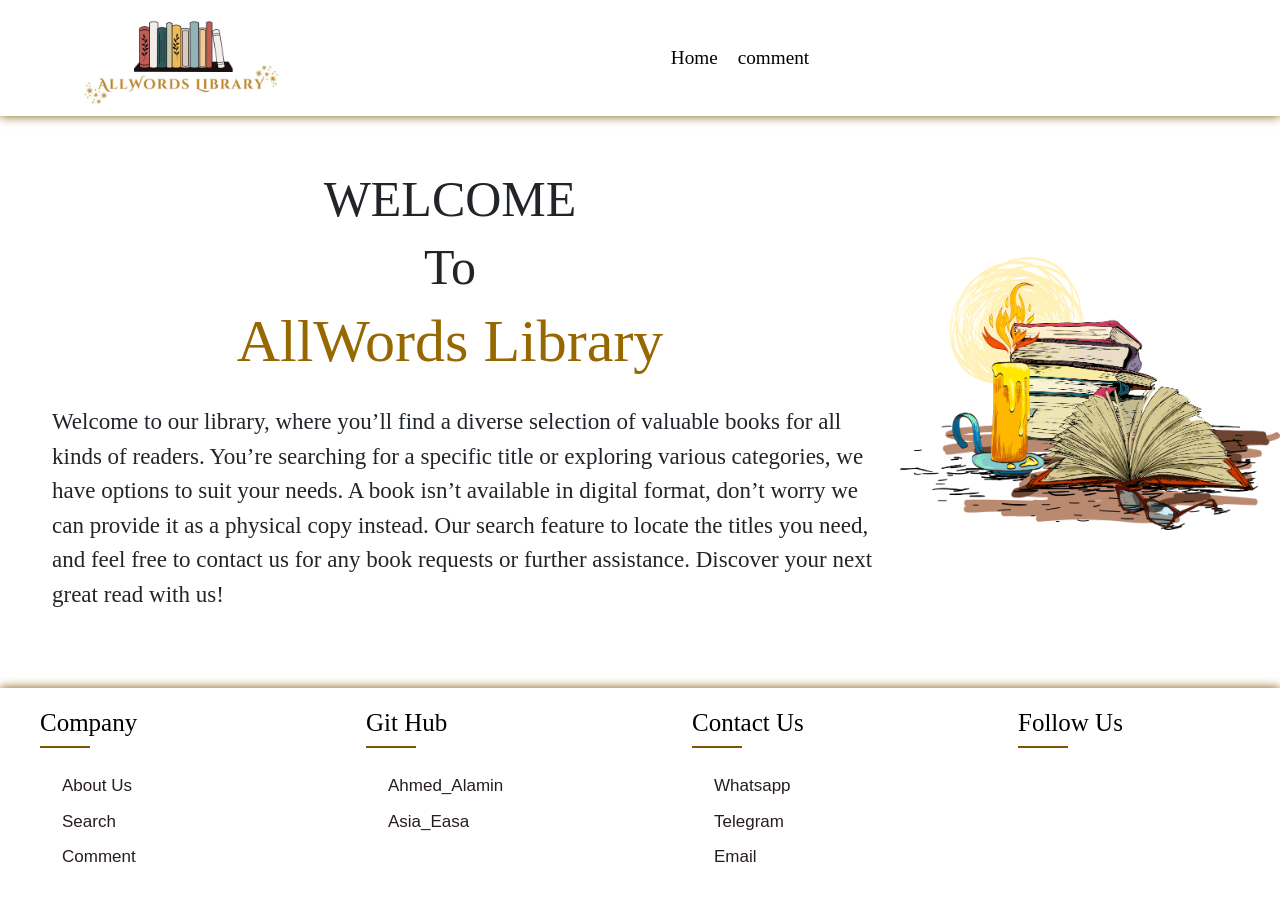
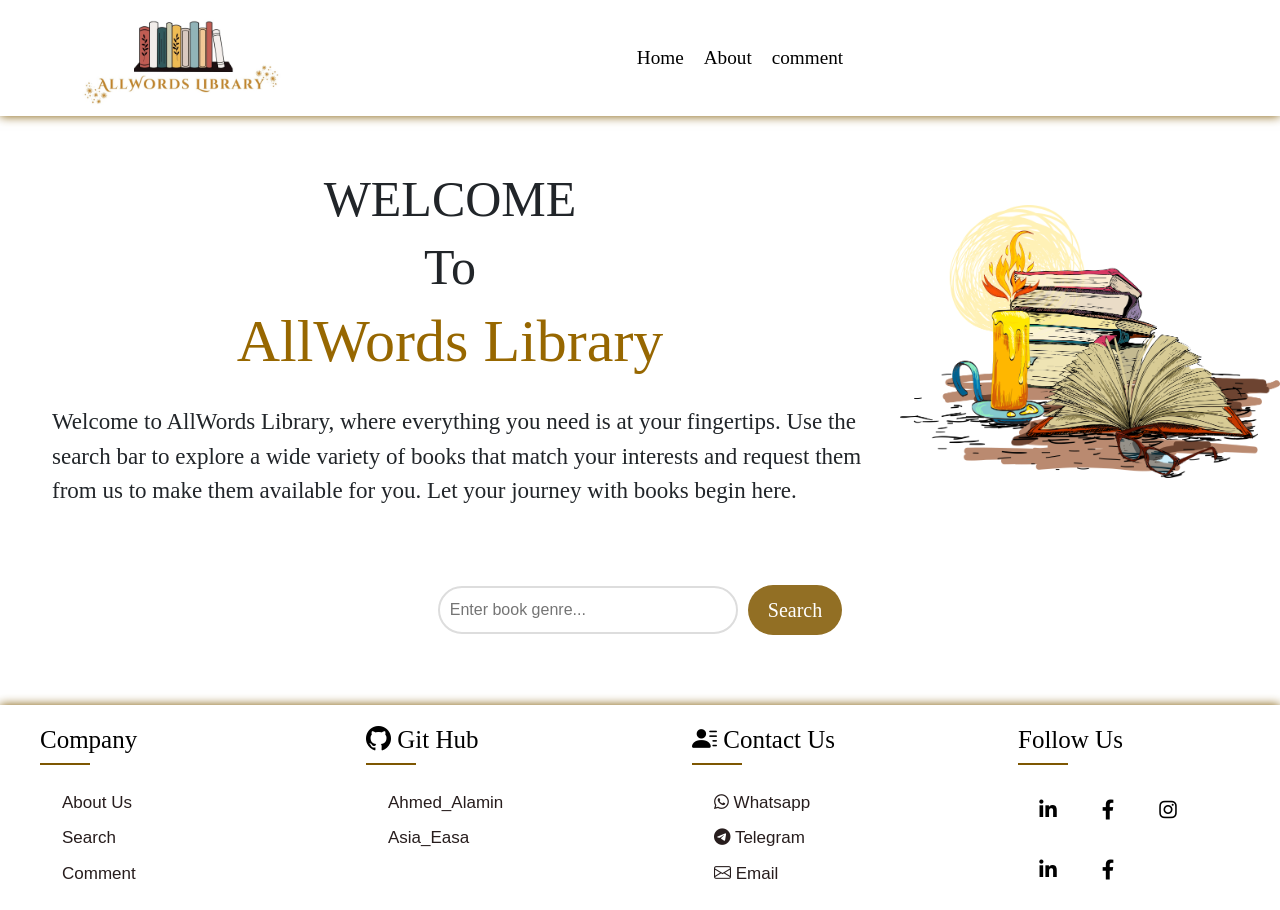
Before and after one commit to Amedamin/AllWords-Library, a plain HTML site: page book.html in a window 1280 px wide. Drawn offline with nearby package versions, Linux system fonts and the light colour scheme.

Commit message:
update the book page to serch

```diff
--- a/book.html
+++ b/book.html
@@ -3,10 +3,12 @@
 <head>
     <meta charset="UTF-8">
     <meta name="viewport" content="width=device-width, initial-scale=1.0">
-    <title>Search</title>
+    <title>Search to your book</title>
+    <link rel="stylesheet" href="https://cdnjs.cloudflare.com/ajax/libs/font-awesome/6.0.0-beta3/css/all.min.css">
     <link href="https://cdn.jsdelivr.net/npm/bootstrap@5.1.3/dist/css/bootstrap.min.css" rel="stylesheet"
-        integrity="sha384-1BmE4kWBq78iYhFldvKuhfTAU6auU8tT94WrHftjDbrCEXSU1oBoqyl2QvZ6jIW3" crossorigin="anonymous">
-    <link rel="stylesheet" href="css/styles.css">
+    integrity="sha384-1BmE4kWBq78iYhFldvKuhfTAU6auU8tT94WrHftjDbrCEXSU1oBoqyl2QvZ6jIW3" crossorigin="anonymous">
+    <link href="https://cdn.jsdelivr.net/npm/bootstrap-icons/font/bootstrap-icons.css" rel="stylesheet">
+        <link rel="stylesheet" href="css/styles.css">
     <link rel="icon" href="img/logo.png" type="image/png">
 
 </head>
@@ -26,6 +28,7 @@
                 <div class="collapse navbar-collapse" id="navmenu">
                     <ul class="navbar-nav">
                         <li><a href="index.html" >Home</a></li>
+                        <li><a href="#A" id="about1">About</a></li>
                         <li><a href="https://docs.google.com/forms/d/e/1FAIpQLScyJuGYejODEMcxvn-kpGVJ4htCB4dpBGIiJ-cAsxFGBlyLFQ/viewform">comment</a></li>
                     </ul>
                 </div>
@@ -37,12 +40,10 @@
                     <h4>WELCOME</h4>
                     <h2>To</h2>
                     <h3>AllWords Library</h3>
-                    <p>Welcome to our library, where you’ll find a diverse selection of valuable books for all kinds of readers.
-                    You’re searching for a specific title or exploring various categories, we have options to suit your needs. A book
-                    isn’t available in digital format, don’t worry we can provide it as a physical copy instead. Our search feature to
-                    locate the titles you need, and feel free to contact us for any book requests or further assistance. Discover your
-                    next great read with us!
-                    </p>
+                    <div id="b">
+                    <p>Welcome to AllWords Library, where everything you need is at your fingertips.
+                    Use the search bar to explore a wide variety of books that match your interests
+                    and request them from us to make them available for you. Let your journey with books begin here.</p> </div>
                 </div>
                 <div class="main_img">
                 <img img src="img/about.png" width="300"height="300">
@@ -50,6 +51,16 @@
             </div>
         </div>
     </section>
+
+<section class="tobook">
+    <div id="search-container">
+        <input type="text" id="search-input" placeholder="Enter book genre...">
+        <button id="search-btn">Search</button>
+    </div>
+
+    <div id="book-list"></div>
+
+</section>
 <!-- footer -->
 <footer class="footer">
     <div class="container2">
@@ -57,25 +68,24 @@
             <div class="footer-col">
                 <h4>company</h4>
                 <ul>
-                    <li><a href="#A">about us</a></li>
+                    <li><a href="#A" id="aboutButton">about us</a></li>
                     <li><a href="book.html">Search</a></li>
                     <li><a href="https://docs.google.com/forms/d/e/1FAIpQLScyJuGYejODEMcxvn-kpGVJ4htCB4dpBGIiJ-cAsxFGBlyLFQ/viewform">Comment</a></li>
-
                 </ul>
             </div>
             <div class="footer-col">
-                <h4>Git Hub</h4>
+                <h4><i class="bi bi-github "></i> Git Hub</h4>
                 <ul>
                     <li><a href="https://github.com/Amedamin">Ahmed_Alamin</a></li>
                     <li><a href="https://github.com/AsiaEasa">Asia_Easa</a></li>
                 </ul>
             </div>
             <div class="footer-col">
-                <h4>Contact Us</h4>
+                <h4><i class="bi bi-person-lines-fill "></i> Contact Us  </h4>
                 <ul>
-                    <li><a href="https://wa.me/201553632017">Whatsapp</a></li>
-                    <li><a href="https://wa.me/249997620183">Telegram</a></li>
-                    <li><a href="mailto:asiaeasa123@gmail.com?subject=Feedback&body=I%20have%20some%20feedback%20about%20your%20website.">email</a>
+                    <li><a href="https://wa.me/201553632017"><i class="fa-brands fa-whatsapp"></i> Whatsapp</a></li>
+                    <li><a href="https://t.me/ahmed_amin3"><i class="fa-brands fa-telegram "></i> Telegram</a></li>
+                    <li><a href="mailto:asiaeasa123@gmail.com?subject=Feedback&body=I%20have%20some%20feedback%20about%20your%20website."> <i class="bi bi-envelope "></i> email</a>
                 </ul>
             </div>
 
@@ -83,20 +93,24 @@
                 <h4>follow us</h4>
                 <div class="social-links">
                     <a href="https://www.linkedin.com/in/asia-easa-b2b3a4285/"><i class="fab fa-linkedin-in"></i></a>
-                    <a href="https://www.facebook.com/asia.easa/"><i class="fab fa-linkedin-in"></i></a>
-                    <a href="https://www.instagram.com/asiaeasa/"><i class="fab fa-linkedin-in"></i></a>
+                    <a href="https://www.facebook.com/asia.easa/"><i class="fab fa-facebook-f"></i></a>
+                    <a href="https://www.instagram.com/asiaeasa/"><i class="fab fa-instagram"></i></a>
                 </div>
                 <div class="social-links">
                     <a href="https://www.linkedin.com/in/ahmed-alamin-qryqr-2b3630275-cmaro/"><i class="fab fa-linkedin-in"></i></a>
-                    <a href="https://www.facebook.com/profile.php?id=100012394298624"><i class="fab fa-linkedin-in"></i></a>
+                    <a href="https://www.facebook.com/profile.php?id=100012394298624"><i class="fab fa-facebook-f"></i></a>
                 </div>
             </div>
         </div>
     </div>
 </footer>
+
+
+    <!-- Bootstrap JS and Popper.js -->
     <script src="https://cdn.jsdelivr.net/npm/bootstrap@5.1.3/dist/js/bootstrap.bundle.min.js"
-    integrity="sha384-ka7Sk0Gln4gmtz2MlQnikT1wXgYsOg+OMhuP+IlRH9sENBO0LRn5q+8nbTov4+1p"
-    crossorigin="anonymous">
-    </script>
+        integrity="sha384-ka7Sk0Gln4gmtz2MlQnikT1wXgYsOg+OMhuP+IlRH9sENBO0LRn5q+8nbTov4+1p"
+        crossorigin="anonymous"></script>
+
+        <script src="js/script.js"> </script>
 </body>
 </html>
```
